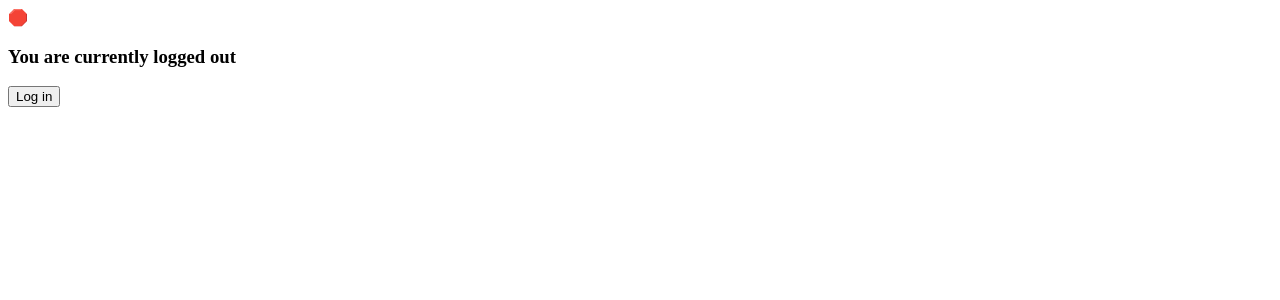
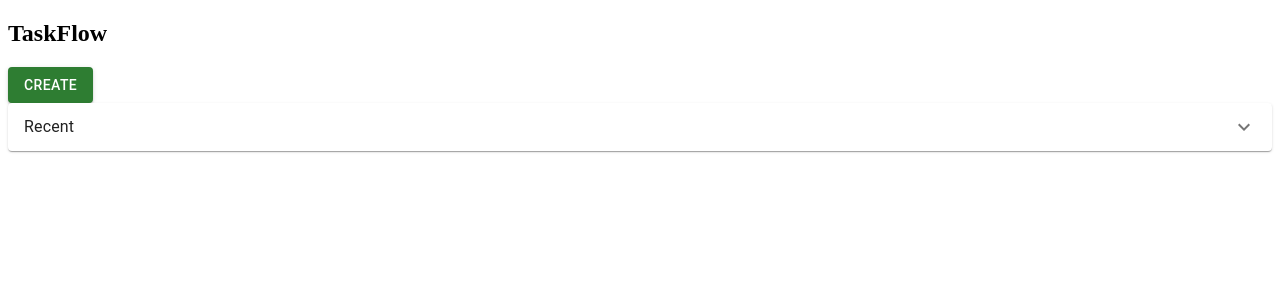
Before and after one commit to calebc96/TaskFlow, a React (Create React App) app in the folder taskflow/: page / in a window 1280 px wide. Shown: the top 300 px of the page. Built offline with nearby package versions, Linux system fonts and the light colour scheme; the HTML template or start-up script is replaced by a standard one.

Commit message:
imported material ui components for navbar

```diff
--- a/taskflow/src/App.js
+++ b/taskflow/src/App.js
@@ -1,12 +1,7 @@
-import React, { useState } from 'react';
-import Welcome from './components/Welcome';
+import Nav from "./components/Welcome";
 
 function App() {
-  // Here we declare a state boolean variable "loggedIn" and a function to update it.
-  const [loggedIn, setLoggedIn] = useState(false);
-
-  // We return the Welcome component and pass loggedIn and setLoggedIn as props.
-  return <Welcome loggedIn={loggedIn} setLoggedIn={setLoggedIn} />;
+  return <Nav />;
 }
 
 export default App;
--- a/taskflow/src/components/Welcome.js
+++ b/taskflow/src/components/Welcome.js
@@ -1,36 +1,40 @@
-import React from 'react';
+import React from "react";
+import Button from "@mui/material/Button";
+import Accordion from "@mui/material/Accordion";
+import AccordionSummary from "@mui/material/AccordionSummary";
+import AccordionDetails from "@mui/material/AccordionDetails";
+import Typography from "@mui/material/Typography";
+import ExpandMoreIcon from "@mui/icons-material/ExpandMore";
+import "../styles/Header.css";
 
-// Here we destructure our props into their own distinct variables
-export default function Welcome({ loggedIn, setLoggedIn }) {
-  // Lets log our our loggedIn variable to see it change in real time
-  console.log('Welcome -> loggedIn', loggedIn);
-
-  // If we are loggedIn render one set of elements, and if not we render another
+export default function Nav() {
   return (
     <div>
-      {/* Conditional (ternary) operator is checking to see if loggedIn is true. If so render the following: */}
-      {loggedIn ? (
-        <div>
-          <span role="img" aria-label="tada">
-            🎉
-          </span>
-          <h3>You are signed in!</h3>
-          <button type="button" onClick={() => setLoggedIn(!loggedIn)}>
-            Log out
-          </button>
-        </div>
-      ) : (
-        // If we are logged out, render this:
-        <div>
-          <span role="img" aria-label="stopsign">
-            🛑
-          </span>
-          <h3>You are currently logged out</h3>
-          <button type="button" onClick={() => setLoggedIn(!loggedIn)}>
-            Log in
-          </button>
-        </div>
-      )}
+      <nav>
+        <h1>TaskFlow</h1>
+        <Button color="success" variant="contained">
+          Create
+        </Button>
+      </nav>
+      <div>
+        {" "}
+        <Accordion>
+          <AccordionSummary
+            expandIcon={<ExpandMoreIcon />}
+            aria-controls="panel1a-content"
+            id="panel1a-header"
+          >
+            <Typography>Recent</Typography>
+          </AccordionSummary>
+          <AccordionDetails>
+            <Typography>
+              Lorem ipsum dolor sit amet, consectetur adipiscing elit.
+              Suspendisse malesuada lacus ex, sit amet blandit leo lobortis
+              eget.
+            </Typography>
+          </AccordionDetails>
+        </Accordion>
+      </div>
     </div>
   );
 }
--- /dev/null
+++ b/taskflow/src/styles/Header.css
@@ -0,0 +1,12 @@
+.header {
+  background: #b71775;
+  height: 200px;
+}
+
+.header h1 {
+  margin: 0;
+  padding-top: 75px;
+  text-align: center;
+  color: white;
+  font-size: 3rem;
+}
```
Also changed, not shown: taskflow/package.json (+12 -2 lines), 1 other file (tests, documents, lock files or other folders).
